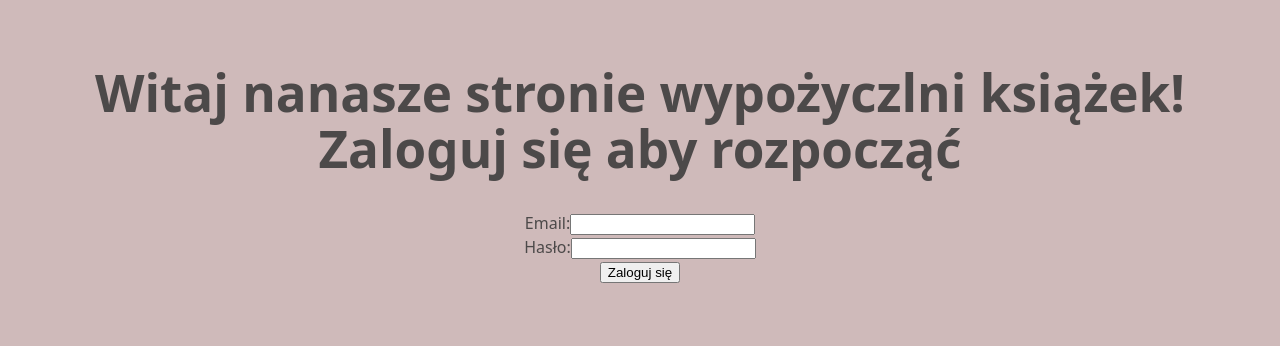
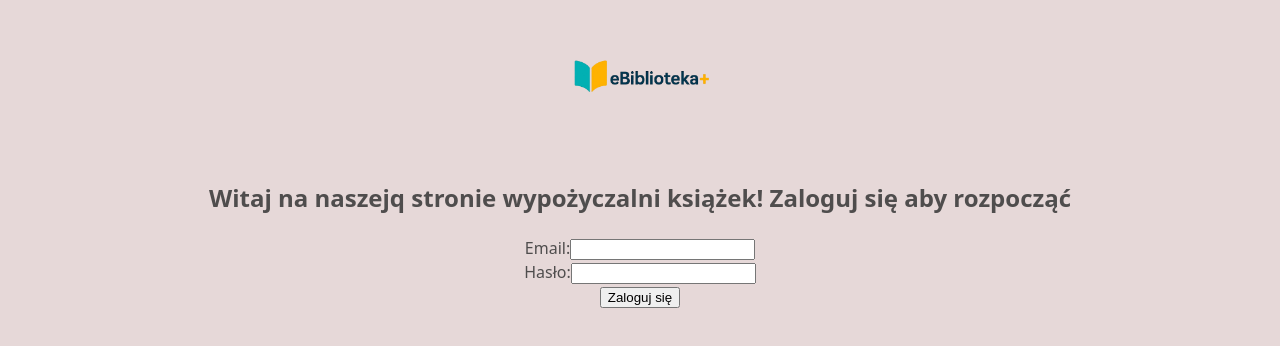
Before and after one commit to Volhakav/book-rental, a React (Vite) app in the folder book-rental/: page / in a window 1280 px wide. Shown: the part 244-590 px from the top of the page. Built offline with nearby package versions, Linux system fonts and the light colour scheme.

Commit message:
add logo of the page

```diff
--- a/book-rental/index.html
+++ b/book-rental/index.html
@@ -2,7 +2,7 @@
 <html lang="en">
   <head>
     <meta charset="UTF-8" />
-    <link rel="icon" type="image/svg+xml" href="/vite.svg" />
+    <link rel="icon"  href="./logo.png" />
     <meta name="viewport" content="width=device-width, initial-scale=1.0" />
     <title>book-rental</title>
   </head>
--- a/book-rental/src/App.jsx
+++ b/book-rental/src/App.jsx
@@ -1,6 +1,4 @@
 import { useState } from 'react'
-import reactLogo from './assets/react.svg'
-import viteLogo from '/vite.svg'
 import './App.css'
 import LogInPage from './LogInPage.jsx'
 
--- a/book-rental/src/LogInPage.jsx
+++ b/book-rental/src/LogInPage.jsx
@@ -1,11 +1,14 @@
 import { useState } from "react";
+import fullLogo from './img/full_logo.png';
 
 export default function LogInPage(){
     const[email, setEmail] = useState("");
     const[password, setPassword] = useState("");
     return(
+
         <div>
-            <h1>Witaj nanasze stronie wypożyczlni książek! Zaloguj się aby rozpocząć</h1>
+            <img src={fullLogo} alt="Logo wypożyczalni" style={{ width: "150px" }} />
+            <h2>Witaj na naszejq stronie wypożyczalni książek! Zaloguj się aby rozpocząć</h2>
             <div>
                 <lable htmlFor="email">Email:</lable>
                 <input id="email" type="email" value={email} onChange={(e) => setEmail(e.target.value)} />
--- a/book-rental/src/index.css
+++ b/book-rental/src/index.css
@@ -5,7 +5,7 @@
 
   color-scheme: light dark;
   color: rgba(56, 56, 56, 0.87);
-  background-color: #cfbaba;
+  background-color: #e6d8d8;
 
   font-synthesis: none;
   text-rendering: optimizeLegibility;
```
Also changed, not shown: book-rental/public/logo.png (added), book-rental/src/img/full_logo.png (added).
